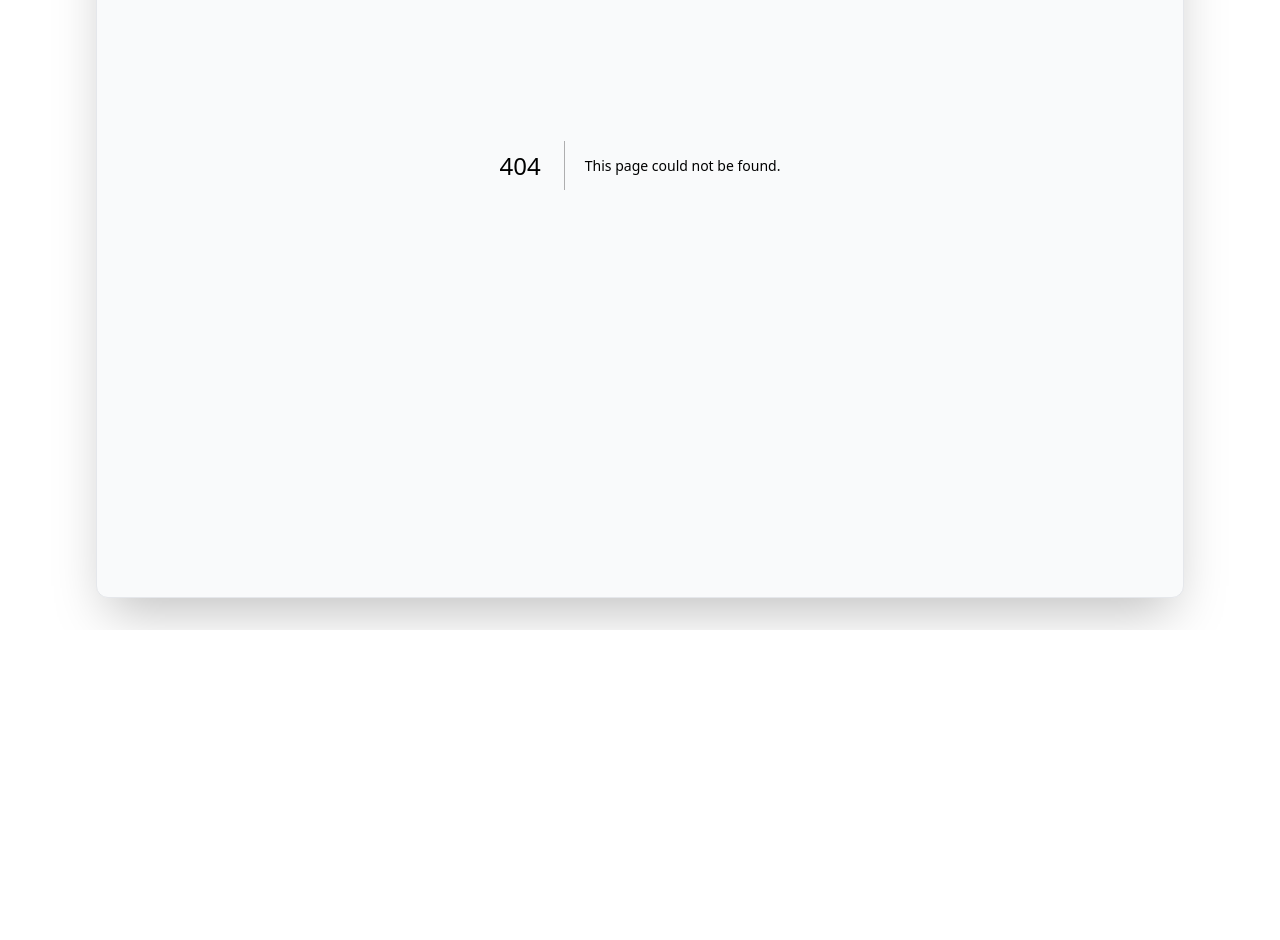
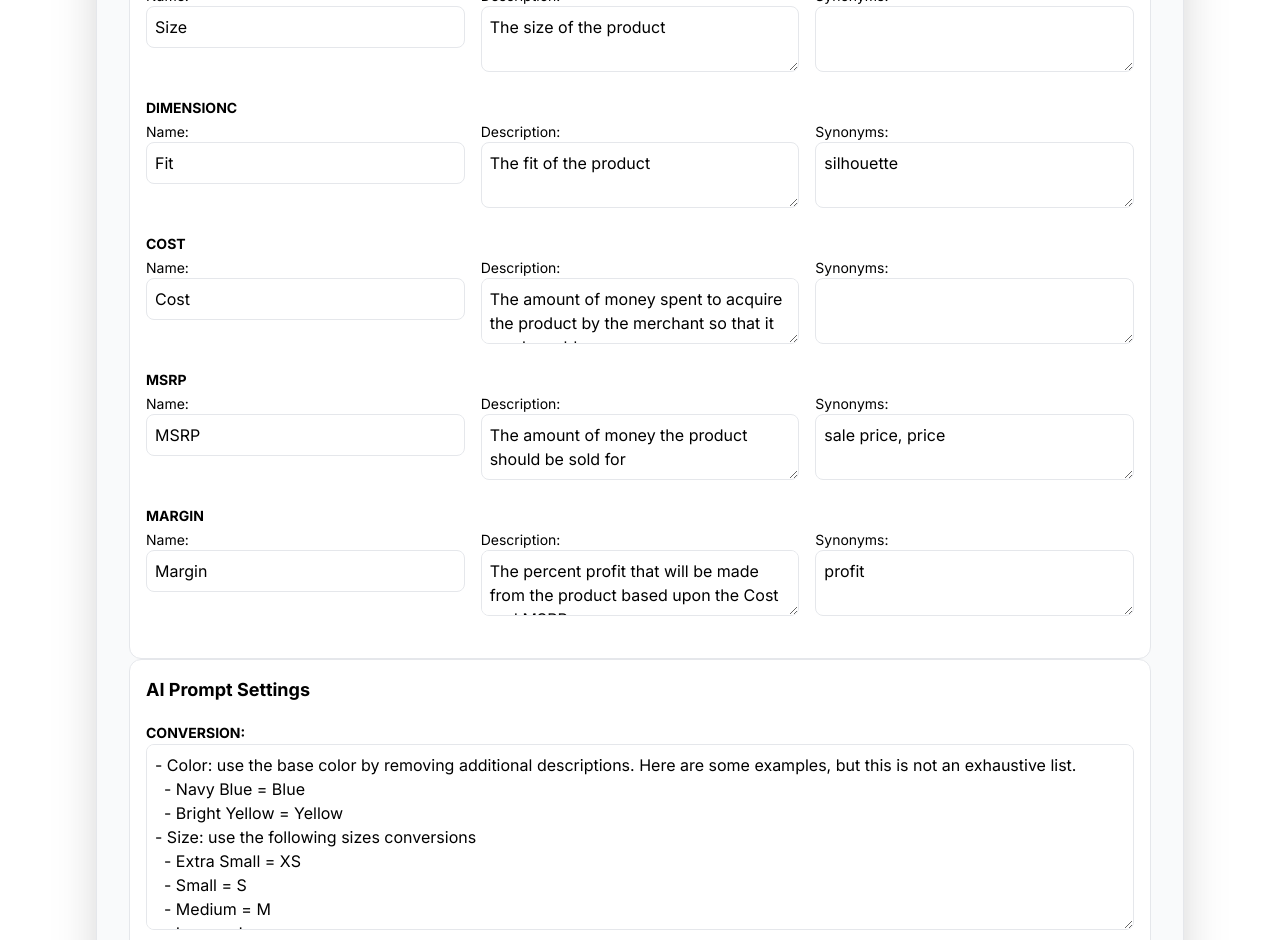
Before and after one commit to johngully/ai-search, a Next.js app: page /settings in a window 1280 px wide. Before the commit this address had no page. Shown: the part 360-1300 px from the top of the page. Before the commit the page ends 990 px from the top, so only its background shows below. Built offline with nearby package versions, Linux system fonts and the light colour scheme.

Commit message:
Added settings page

```diff
--- /dev/null
+++ b/app/settings/actions.tsx
@@ -0,0 +1,36 @@
+"use server";
+import { settingsRepository } from "@/data/settings-repository";
+
+export async function saveSettings(formData: FormData) {
+  const aiPrompt = {
+    ...formDataToSetting("conversion", formData),
+    ...formDataToSetting("must", formData),
+    ...formDataToSetting("mustNot", formData),
+  };
+
+  const product = {
+    ...formDataToEntitySetting("dimensionA", formData),
+    ...formDataToEntitySetting("dimensionB", formData),
+    ...formDataToEntitySetting("dimensionC", formData),
+    ...formDataToEntitySetting("cost", formData),
+    ...formDataToEntitySetting("msrp", formData),
+    ...formDataToEntitySetting("margin", formData),
+  };
+  const settings = { aiPrompt, product } as Settings;
+  await settingsRepository.save(settings);
+
+}
+
+function formDataToSetting(key: string, formData: FormData) {
+  return { [key]: formData.get(key) };
+}
+
+function formDataToEntitySetting(key: string, formData: FormData) {
+  const entitySetting = {
+    name: formData.get(`${key}.name`),
+    description: formData.get(`${key}.description`),
+    synonyms: formData.get(`${key}.synonyms`),
+  } as EntitySetting;
+
+  return { [key]: entitySetting };
+}
--- /dev/null
+++ b/app/settings/page.tsx
@@ -0,0 +1,88 @@
+import { Card } from "@/components/pages";
+import { settingsRepository } from "@/data/settings-repository";
+import { saveSettings } from "./actions";
+
+export default async function SettingsPage() {
+  const settings = await settingsRepository.get()
+
+  return (
+    <form action={saveSettings} className="flex flex-col justify-items-start">
+      <Card title="Product Settings">
+        <EntitySettingsInputs settings={settings.product}></EntitySettingsInputs>
+      </Card>
+      <Card title="AI Prompt Settings" className="mb-8">
+        <AISettingsInputs settings={settings.aiPrompt}></AISettingsInputs>
+      </Card>
+      <div className="flex justify-end">
+        <button type="submit" className={`flex items-center justify-center rounded-lg p-2 px-6 font-light text-white border-gray-200 bg-[#33CC99] bg-opacity-80 hover:bg-opacity-100 shadow-md hover:shadow-lg hover:contrast-more`}>Save Settings</button>
+      </div>
+    </form>
+  );
+}
+
+type AISettingsProps = { settings: AISettings };
+function AISettingsInputs({ settings }: AISettingsProps) {
+  const settingGroupStyles = "flex flex-col gap-4"
+  const settingRowStyles="w-full"
+  const labelStyles="text-sm uppercase font-bold";
+  const inputStyles="p-2 border rounded-lg w-full outline-none focus:border-[#33CC99] focus:shadow-lg";
+
+  const conversionDescription = `Describe specific details about how the search should be translated to values in the date. If you have data that uses abbreviations you should provide mappings between common search terms and the abbreviations:
+  - Extra Small = XS
+  - Small = S
+  - Medium = M
+  - Large = L
+  - Extra Large = XL
+  `;
+  const mustDescription = "Provide additional instructions that describe what should be done. This is helpful for providing guidance for specific scenarios.";
+  const mustNotDescription = "Provide additional instruction that describe what not be done. This is helpful for eliminating behavior that is incorrect.";
+
+  return (
+    <div className={settingGroupStyles}>
+      <div className={settingRowStyles}>
+        <span className={labelStyles}>Conversion: </span>
+        <textarea className={inputStyles} name="conversion" rows={7} defaultValue={settings.conversion} placeholder={conversionDescription} title={conversionDescription}></textarea>
+      </div>
+      <div className={settingRowStyles}>
+        <span className={labelStyles}>Must: </span>
+        <textarea className={inputStyles} name="must" rows={5} defaultValue={settings.must} placeholder={mustDescription} title={mustDescription}></textarea>
+      </div>
+      <div className={settingRowStyles}>
+        <span className={labelStyles}>Must not: </span>
+        <textarea className={inputStyles} name="mustNot" rows={5} defaultValue={settings.mustNot} placeholder={mustNotDescription} title={mustNotDescription}></textarea>
+      </div>
+    </div>
+  );
+}
+
+type SettingsProp = { settings: Record<string, EntitySetting> }
+function EntitySettingsInputs({ settings }: SettingsProp) {
+  const settingsKeys = Object.keys(settings);
+  return (
+    <div>
+      {settingsKeys.map(key => (
+        <EntitySettingInputs key={key} objectKey={key} setting={settings[key]} />
+      ))}
+    </div>
+  );
+}
+
+type SettingProp = { objectKey: string, setting: EntitySetting }
+function EntitySettingInputs({ objectKey, setting }: SettingProp) {
+  const settingGroupStyles = "mb-4"
+  const settingNameStyles="text-sm uppercase font-bold";
+  const settingsRow="flex gap-4"
+  const settingStyles="flex-1 py-1";
+  const labelStyles="block w-full text-sm";
+  const inputStyles="p-2 border rounded-lg w-full outline-none focus:border-[#33CC99] focus:shadow-lg";
+  return (
+    <div className={settingGroupStyles}>
+      <div className={settingNameStyles}>{objectKey}</div>
+      <div className={settingsRow}>
+      <div className={settingStyles}><span className={labelStyles}>Name: </span><input className={inputStyles} name={`${objectKey}.name`} type="text" defaultValue={setting.name}></input></div>
+      <div className={settingStyles}><span className={labelStyles}>Description: </span><textarea className={inputStyles} name={`${objectKey}.description`} defaultValue={setting.description}></textarea></div>
+      <div className={settingStyles}><span className={labelStyles}>Synonyms: </span><textarea className={inputStyles} name={`${objectKey}.synonyms`} defaultValue={setting.synonyms}></textarea></div>
+      </div>
+    </div>
+  );
+}
--- a/components/pages.tsx
+++ b/components/pages.tsx
@@ -1,5 +1,19 @@
+type CardProps = { children?: React.ReactNode, className?: string, title?: string };
+export function Card({children, className, title}: CardProps) {
+  return (
+    <div className={`rounded-xl border-gray-200 border bg-white p-4 ${className}`}>
+      <Title text={title}></Title>
+      {children}
+    </div>
+  )
+}
 
 type FooterProps = { children?: React.ReactNode, className?: string };
 export function Footer({children, className}: FooterProps) {
   return <p className={`text-sm text-gray-300 text-center pt-6 ${className}`}>{children}</p>
 }
+
+type TitleProps = { children?: React.ReactNode, className?: string, text?: string };
+export function Title({children, className, text}: TitleProps) {
+  return text ? <h1 className="block text-black text-lg font-bold mb-4">{text}</h1> : <></>
+}
--- /dev/null
+++ b/data/settings-repository.ts
@@ -0,0 +1,24 @@
+import { readFile, writeFile } from "fs/promises";
+
+const SETTINGS_FILE_PATH = `${process.cwd()}/data/data-settings.json`;
+
+export const settingsRepository = { get, save };
+
+async function get(): Promise<Settings> {
+  const file = await readFile(SETTINGS_FILE_PATH);
+  const settings = JSON.parse(file.toString());
+  return settings;
+}
+
+async function save(settings: Settings) {
+  console.log("Save Settings to file", settings);
+  const oldSettings = await get();
+  const newSettings = {
+    aiPrompt: { ...oldSettings?.aiPrompt, ...settings?.aiPrompt},
+    product: { ...oldSettings?.product, ...settings?.product }
+  };
+  const settingsString = JSON.stringify(newSettings);
+  await writeFile(SETTINGS_FILE_PATH, settingsString);
+  console.log("Saved Settings to file", newSettings);
+  return true;
+}
```
